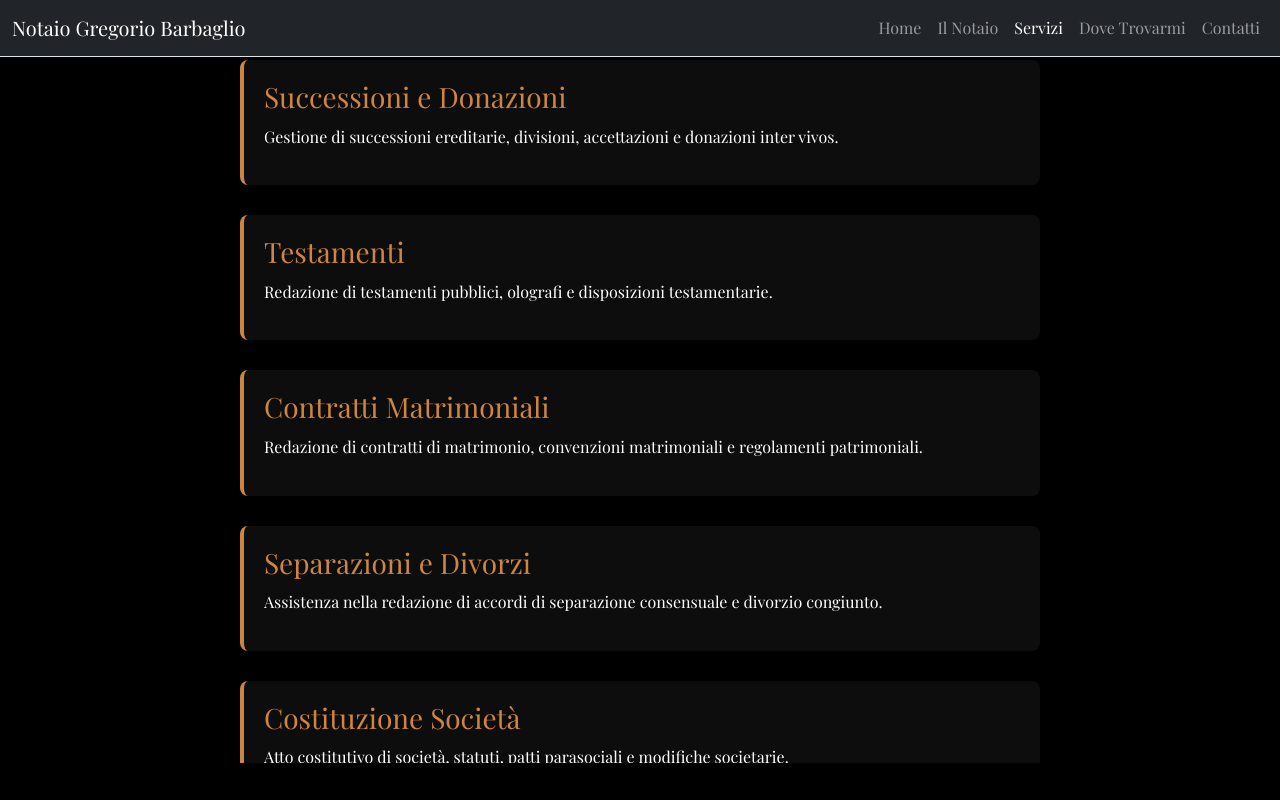
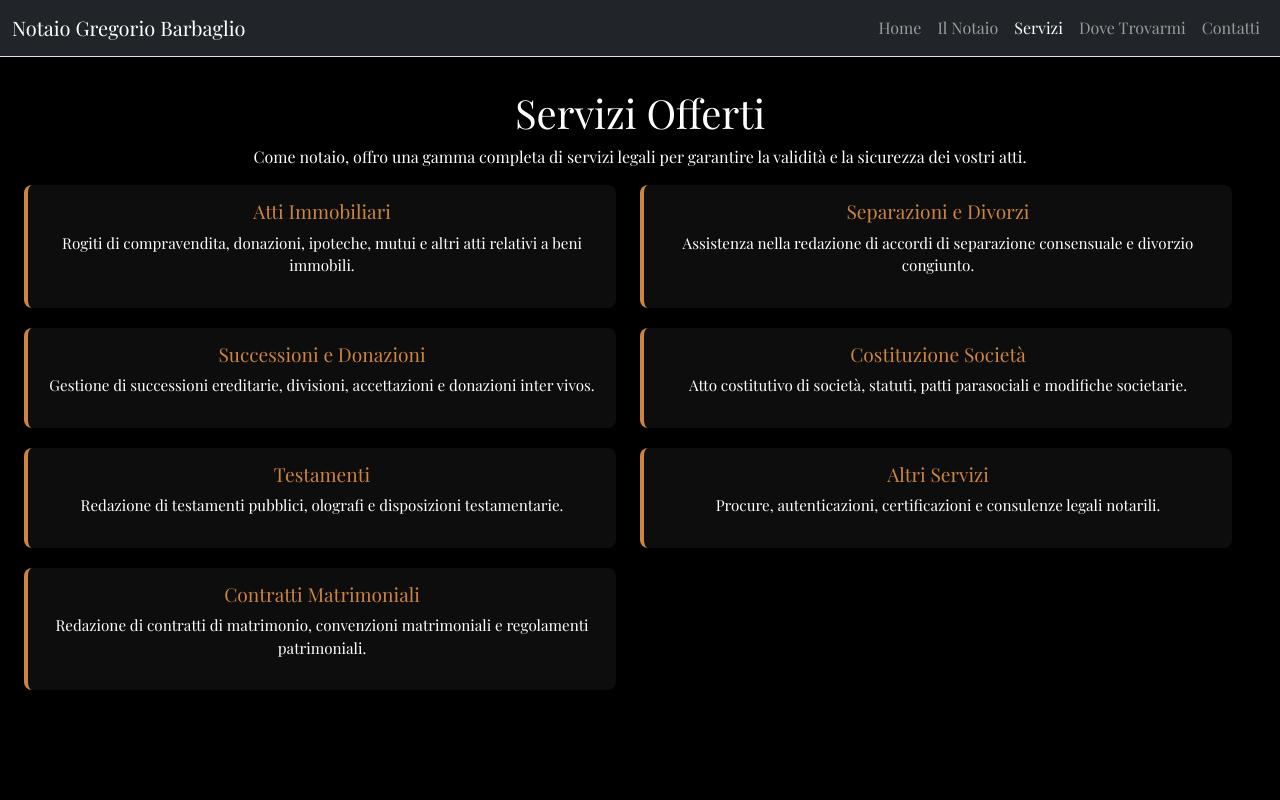
Before and after one commit to fbarbaglio/gbnot, an Angular app: page /servizi in a window 1280 px wide. Built offline with nearby package versions, Linux system fonts and the light colour scheme.

Commit message:
Adjust Servizi section: align title colors, 2-column layout, reduce spacing for no scroll

```diff
--- a/src/app/servizi/servizi.css
+++ b/src/app/servizi/servizi.css
@@ -1,12 +1,10 @@
 .services-list {
-  max-width: 800px;
-  margin: 0 auto;
-  text-align: left;
+  width: 100%;
 }
 
 .service-item {
-  margin-bottom: 30px;
-  padding: 20px;
+  margin-bottom: 20px;
+  padding: 15px;
   background: rgba(255, 255, 255, 0.05);
   border-radius: 8px;
   border-left: 4px solid #CD853F;
@@ -14,10 +12,12 @@
 
 .service-item h3 {
   color: #CD853F;
-  margin-bottom: 10px;
+  margin-bottom: 8px;
+  font-size: 1.2rem;
 }
 
 .service-item p {
   color: white;
-  line-height: 1.6;
+  line-height: 1.5;
+  font-size: 0.95rem;
 }
--- a/src/app/servizi/servizi.html
+++ b/src/app/servizi/servizi.html
@@ -2,8 +2,9 @@
   <div class="row w-100">
     <div class="col-12 text-center">
       <h1>Servizi Offerti</h1>
-      <p>Come notaio, offro una gamma completa di servizi legali per garantire la validità e la sicurezza dei vostri atti. Di seguito i principali servizi:</p>
-      <div class="services-list">
+      <p>Come notaio, offro una gamma completa di servizi legali per garantire la validità e la sicurezza dei vostri atti.</p>
+      <div class="row services-list">
+        <div class="col-md-6">
           <div class="service-item">
             <h3>Atti Immobiliari</h3>
             <p>Rogiti di compravendita, donazioni, ipoteche, mutui e altri atti relativi a beni immobili.</p>
@@ -20,6 +21,8 @@
             <h3>Contratti Matrimoniali</h3>
             <p>Redazione di contratti di matrimonio, convenzioni matrimoniali e regolamenti patrimoniali.</p>
           </div>
+        </div>
+        <div class="col-md-6">
           <div class="service-item">
             <h3>Separazioni e Divorzi</h3>
             <p>Assistenza nella redazione di accordi di separazione consensuale e divorzio congiunto.</p>
@@ -36,3 +39,4 @@
       </div>
     </div>
   </div>
+</div>
```
Lines whose indentation alone changed are shown as unchanged.
